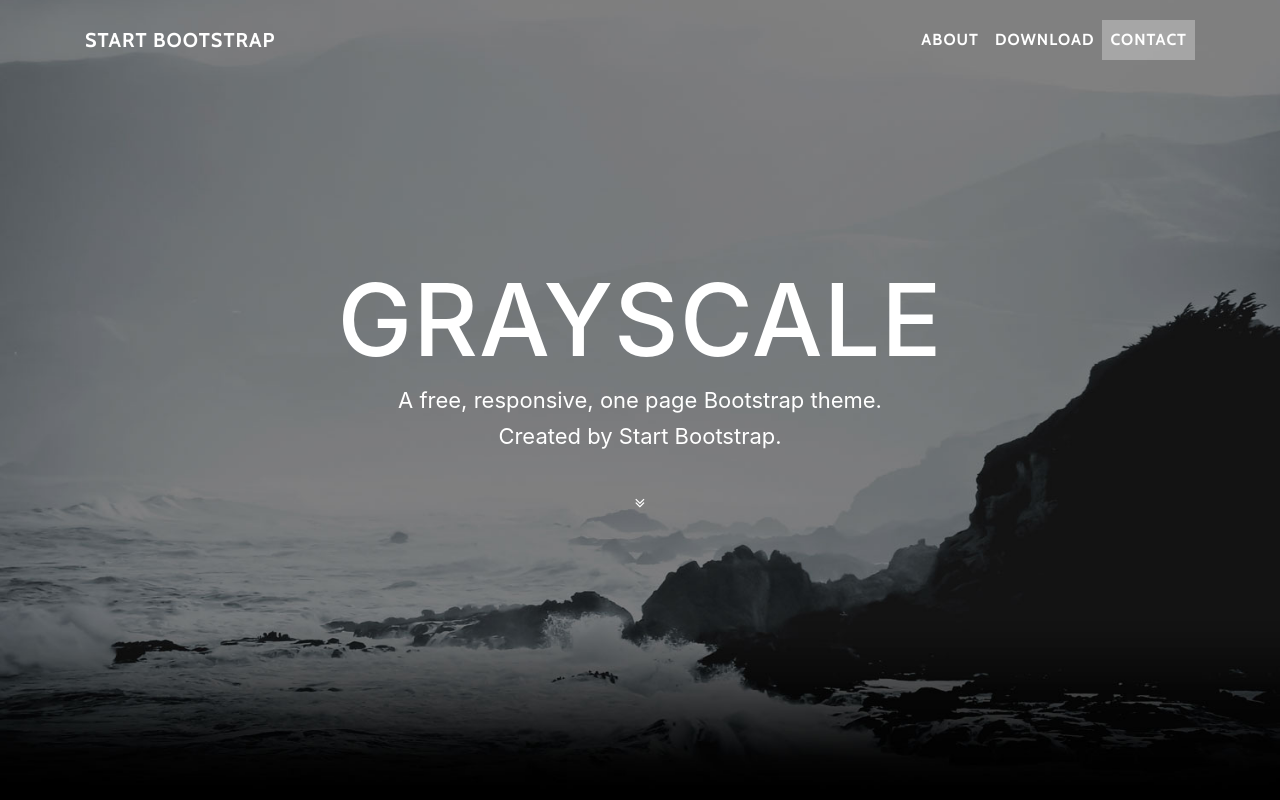
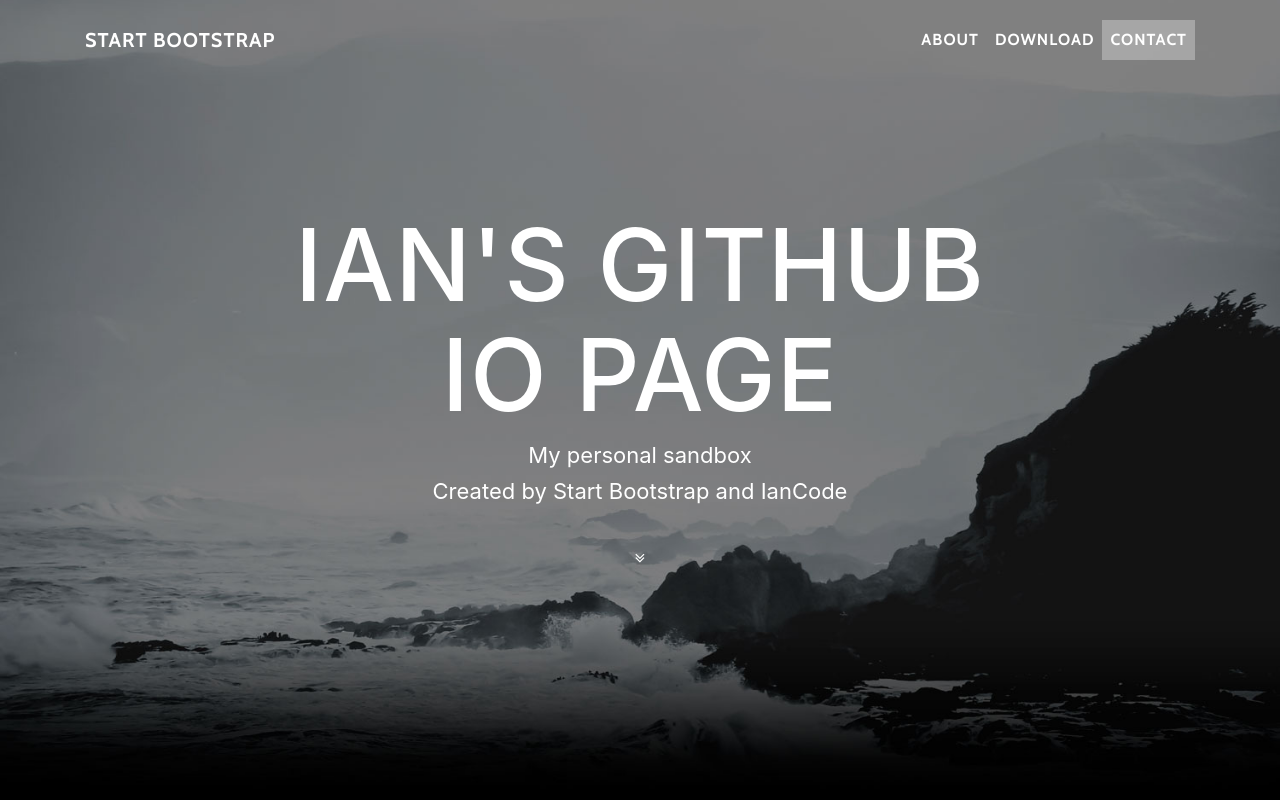
Before and after one commit to IanCode/IanCode.github.io, a website with bundled scripts: page index.html in a window 1280 px wide. Shown: the top 800 px of the page. Built offline with nearby package versions, Linux system fonts and the light colour scheme.

Commit message:
text changes

```diff
--- a/index.html
+++ b/index.html
@@ -8,7 +8,7 @@
     <meta name="description" content="">
     <meta name="author" content="">
 
-    <title>Grayscale - Start Bootstrap Theme</title>
+    <title>Ian's Page</title>
 
     <!-- Bootstrap core CSS -->
     <link href="vendor/bootstrap/css/bootstrap.min.css" rel="stylesheet">
@@ -67,9 +67,9 @@
             <div class="container">
                 <div class="row">
                     <div class="col-md-8 offset-md-2">
-                        <h1 class="brand-heading">Grayscale</h1>
-                        <p class="intro-text">A free, responsive, one page Bootstrap theme.
-                            <br>Created by Start Bootstrap.</p>
+                        <h1 class="brand-heading">Ian's Github IO Page</h1>
+                        <p class="intro-text">My personal sandbox
+                            <br>Created by Start Bootstrap and IanCode</p>
                         <a href="#about" class="btn btn-circle page-scroll">
                             <i class="fa fa-angle-double-down animated"></i>
                         </a>
```
